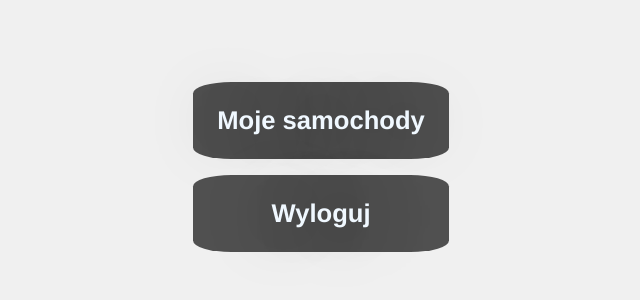
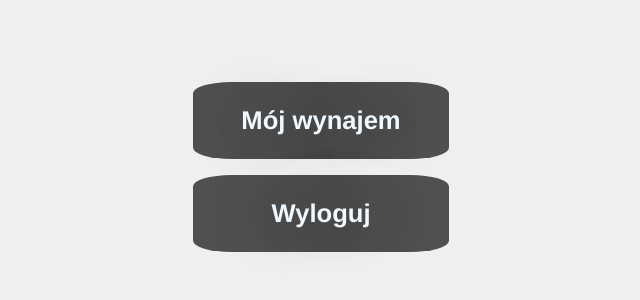
Before and after one commit to davtom/rental_car, a PHP site: page /pages/main.php in a window 1280 px wide. Shown: the part 198-498 px from the top of the page, without its empty margins (447-1087 px from the left). Run offline with PHP 8.4, Linux system fonts and the light colour scheme; a user stored in the database is signed in.

Commit message:
Poprawki

```diff
--- a/pages/main.php
+++ b/pages/main.php
@@ -42,7 +42,7 @@ else{
 
     <div id="display">
 
-        <a href="select_car.php"><div class="btn_block">Moje samochody</div></a>
+        <a href="select_car.php"><div class="btn_block">Mój wynajem</div></a>
         <a href="logout.php"><div class="btn_block">Wyloguj</div></a>
 
     </div>
```
